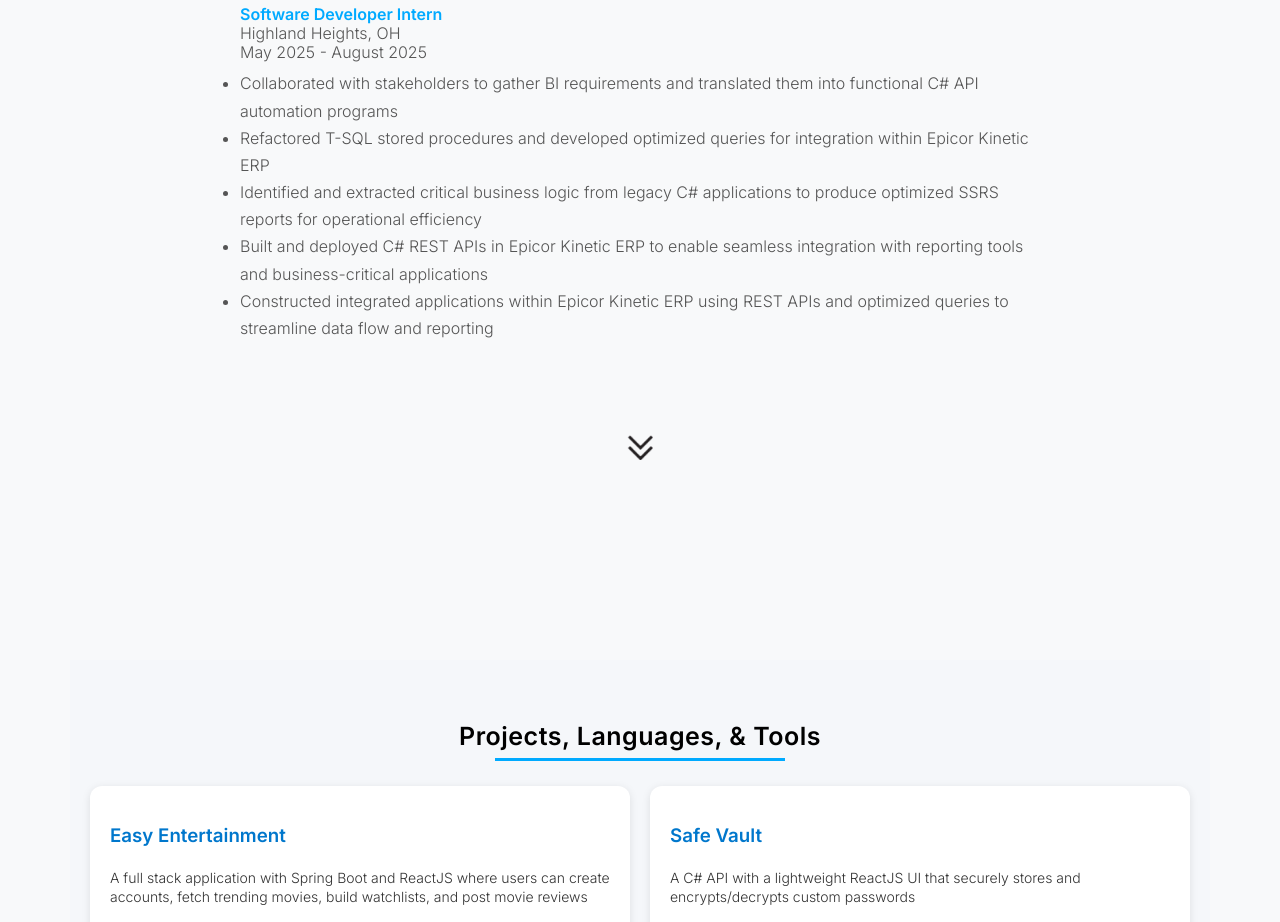
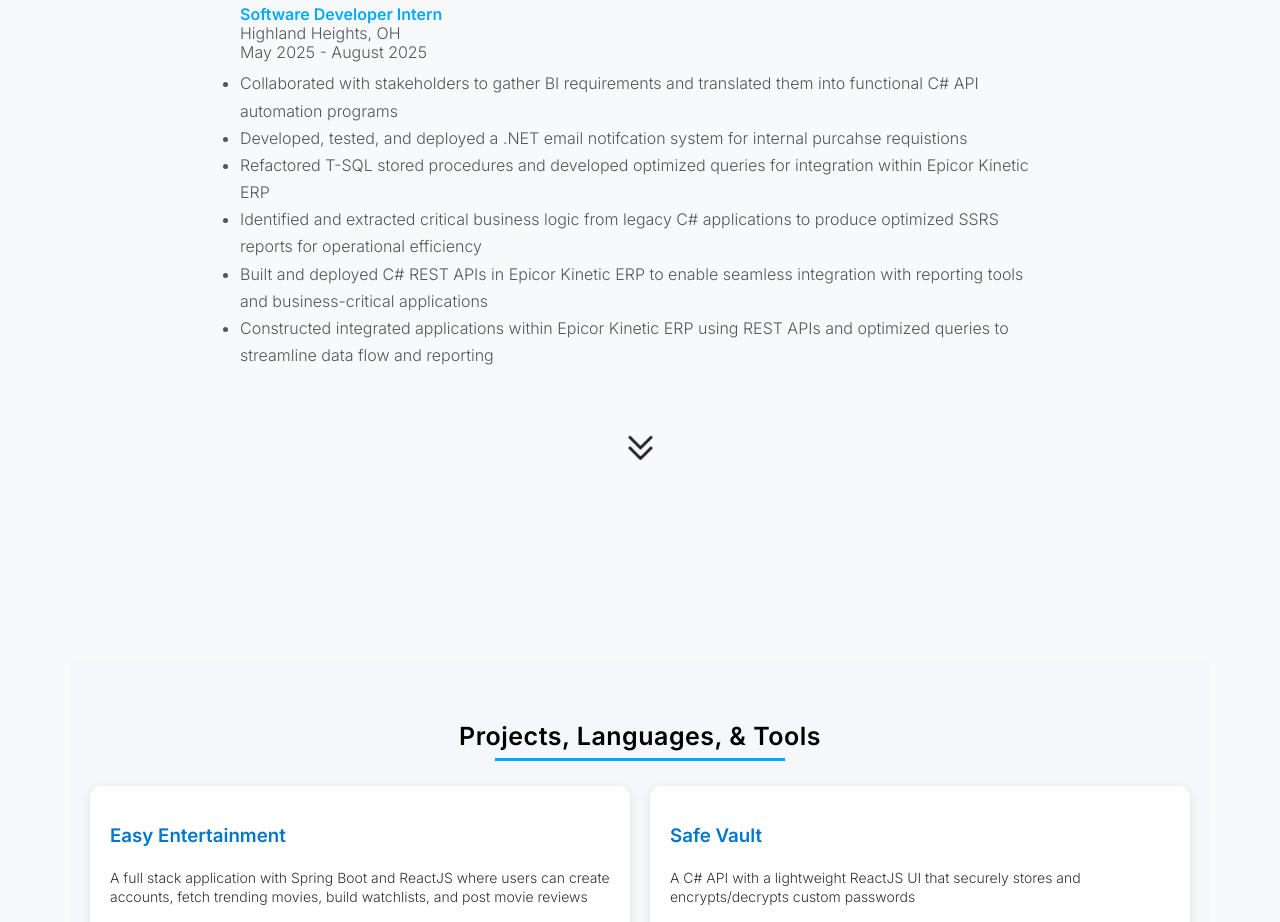
Before and after one commit to jacob670/PersonalWebsite, a React (Create React App) app: page / in a window 1280 px wide. Shown: the part 1080-2002 px from the top of the page. Built offline with nearby package versions, Linux system fonts and the light colour scheme.

Commit message:
added email notifcation system

```diff
--- a/src/components/Experience.js
+++ b/src/components/Experience.js
@@ -68,6 +68,7 @@
         }}
       >
         <li>Collaborated with stakeholders to gather BI requirements and translated them into functional C# API automation programs</li>
+        <li>Developed, tested, and deployed a .NET email notifcation system for internal purcahse requistions</li>
         <li>Refactored T-SQL stored procedures and developed optimized queries for integration within Epicor Kinetic ERP</li>
         <li>Identified and extracted critical business logic from legacy C# applications to produce optimized SSRS reports for operational efficiency</li>
         <li>Built and deployed C# REST APIs in Epicor Kinetic ERP to enable seamless integration with reporting tools and business-critical applications</li>
@@ -75,6 +76,7 @@
 
       </ul>
     </div>
+
 
     <a
       href="#Software"
```
